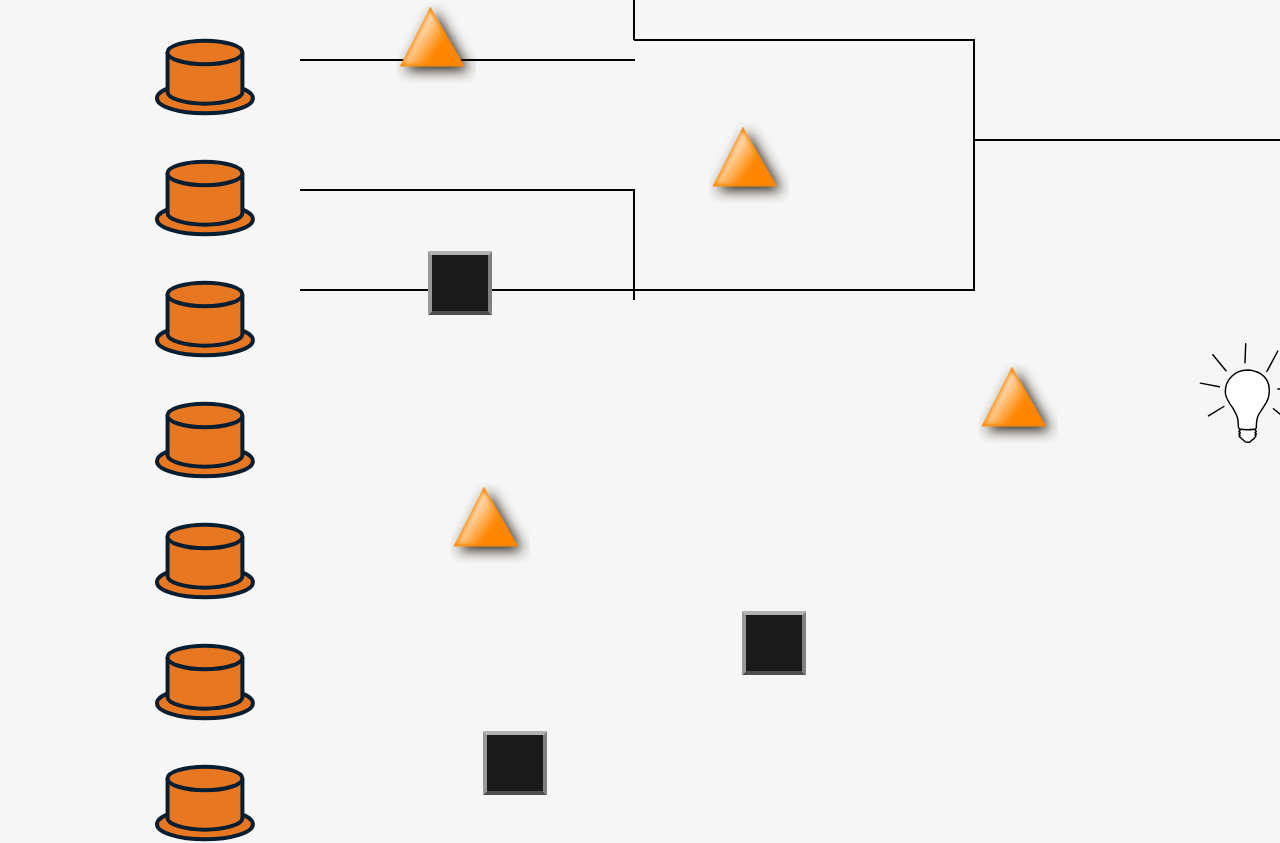
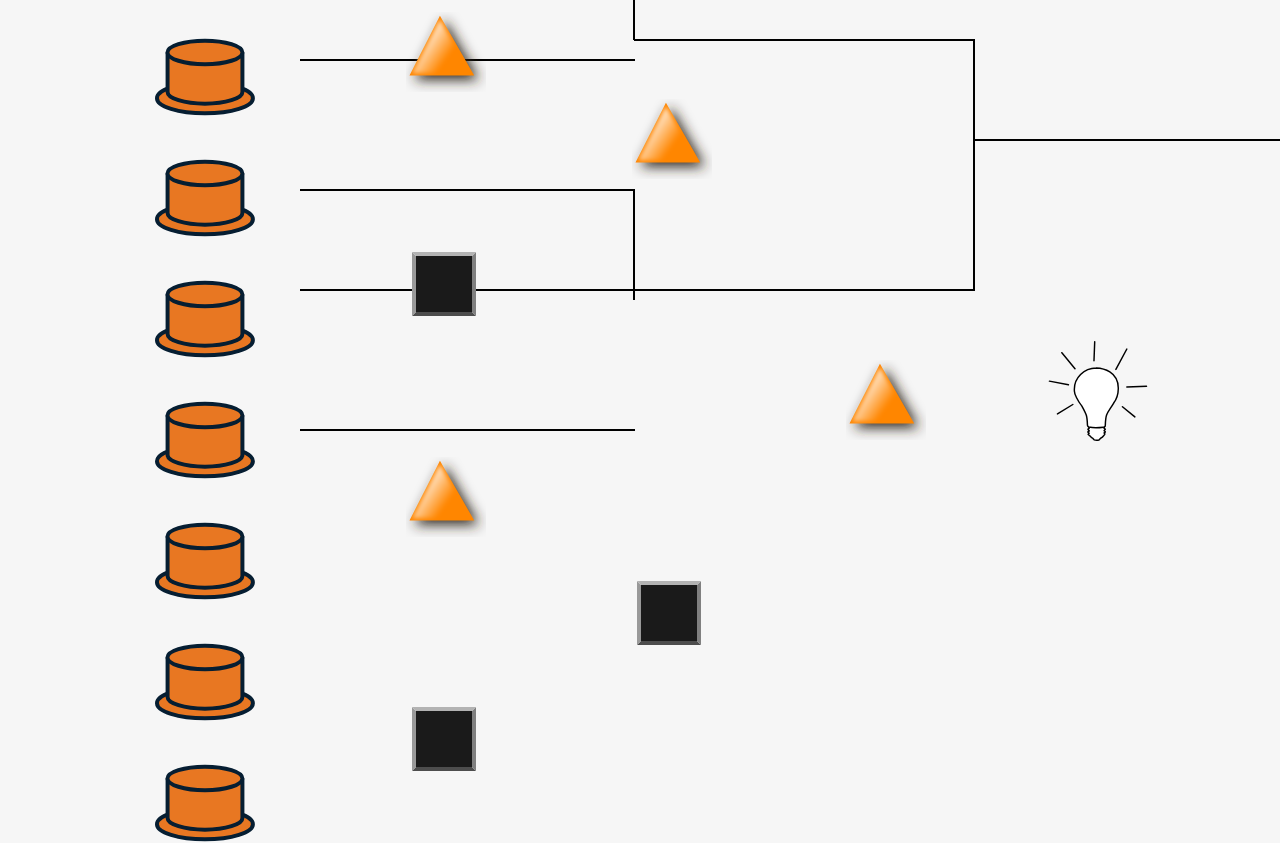
Before and after one commit to osazeirhue14/computational-thinking-games, a React (Create React App) app in the folder Project/: page /LightsOnLevel1 in a window 1280 px wide. Shown: the part 560-1403 px from the top of the page. Built offline with nearby package versions, Linux system fonts and the light colour scheme.

Commit message:
gyvbguhv

```diff
--- a/Project/src/Components/LightsOn/LightsOn.css
+++ b/Project/src/Components/LightsOn/LightsOn.css
@@ -34,71 +34,70 @@
 .triangleShape {
   width: 80px;
   height: 80px;
-  position: relative;
-  left: 30%;  /* Adjust this value as needed to position correctly */
-  transform: translate(-32%, -1100%);
+  position: absolute;
+  left: 28.45%;  /* Adjust this value as needed to position correctly */
+  top: 12%;
 }
 
 .squareShape {
   width: 80px;
   height: 80px;
-  position: relative;
-  left: 25%;  /* Adjust this value as needed to position correctly */
-  transform: translate(-35%, -800%);
+  position: absolute;
+  left: 28.3%;
+  top: 36%;
 }
 
 .triangleShape2 {
   width: 80px;
   height: 80px;
-  position: relative;
-  left: 20%;  /* Adjust this value as needed to position correctly */
-  top:50%;   /* Adjust this value as needed to position correctly */
-  transform: translate(-30%, -500%);
+  position: absolute;
+  left: 28.5%;  /* Adjust this value as needed to position correctly */
+  top: 58%;   /* Adjust this value as needed to position correctly */
 }
 
 .squareShape2 {
   width: 80px;
   height: 80px;
-  position: relative;
-  left: 15%;  /* Adjust this value as needed to position correctly */
-  transform: translate(-30%, -200%);
+  position: absolute;
+  left: 28.3%;  /* Adjust this value as needed to position correctly */
+  top: 83%;
 }
 .triangleShape3 {
   width: 80px;
   height: 80px;
-  position: relative;
-  left: 35%;  /* Adjust this value as needed to position correctly */
-  transform: translate(-110%, -950%);
+  position: absolute;
+  left: 49.3%;  /* Adjust this value as needed to position correctly */
+  top: 21%;
 }
 
 .squareShape3 {
   width: 80px;
   height: 80px;
-  position: relative;
-  left: 30%;  /* Adjust this value as needed to position correctly */
-  transform: translate(-110%, -350%);
+  position: absolute;
+  left: 49%;  /* Adjust this value as needed to position correctly */
+  top:70%;
 }
 
 .triangleShape4 {
   width: 80px;
   height: 80px;
-  position: relative;
-  left: 45%;  /* Adjust this value as needed to position correctly */
-  transform: translate(-110%, -650%);
+  position: absolute;
+  left: 68.95%;  /* Adjust this value as needed to position correctly */
+  top: 48%;
 }
 
 
 .lightBulb {
   width: 100px; /* Set width as needed */
   height: 100px; /* Set height as needed */
-  position: relative;
-  left: 60%; /* Align to the right edge of the viewport */
-  transform: translate(-110%, -520%); /* Adjust vertical alignment */
+  position: absolute;
+  left: 87.5%; /* Align to the right edge of the viewport */
+  top: 46%;
 }
 
 .submitButtonContainer {
-  position: relative; /* Change position to absolute */
-  bottom: 20px; /* Adjust bottom value to change vertical position */
+  position: absolute; /* Change position to absolute */
+  top:100%; /* Adjust bottom value to change vertical position */
   left: 50%; /* Center horizontally */
 }
 
--- a/Project/src/Components/LightsOn/LightsOnLevel1.js
+++ b/Project/src/Components/LightsOn/LightsOnLevel1.js
@@ -70,7 +70,8 @@ const LightsOnLevel1 = () => {
           <Line startX={634} startY={750} endX={634} endY={860} className="line" />
           <Line startX={300} startY={850} endX={975} endY={850} className="line" />
           <Line startX={974} startY={850} endX={974} endY={700} className="line" />
-
+          <Line startX={300} startY={990} endX={635} endY={990} className="line" />
+          <Line startX={300} startY={990} endX={635} endY={990} className="line" />
         </svg>
       <div className="gameContainer">
 
```
